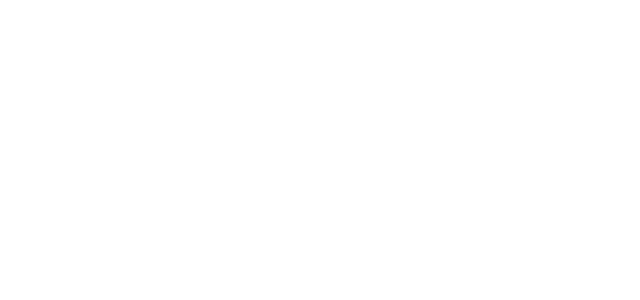
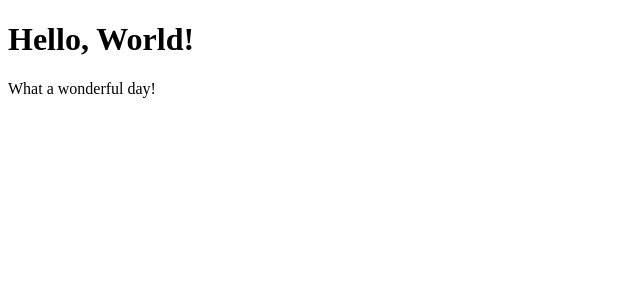
Before and after one commit to hgxxwon/React-esercizi, a React (Create React App) app: page / in a window 1280 px wide. Shown: the top 300 px of the page, without its empty margins (0-640 px from the left). Built offline with nearby package versions, Linux system fonts and the light colour scheme.

Commit message:
components_6

```diff
--- /dev/null
+++ b/src/Hello.js
@@ -0,0 +1,12 @@
+import React from "react";
+
+export class Hello extends React.Component{
+    render(){
+        return (
+            <div>
+            <h1>Hello, World!</h1>
+            <p>What a wonderful day!</p>
+          </div>
+        )
+    }
+}
--- a/src/index.js
+++ b/src/index.js
@@ -1,7 +1,7 @@
 import ReactDOM from "react-dom";
-import {App} from "./App";
+import { Hello } from "./Hello";
 
 
 const root = document.getElementById('root');
 
-ReactDOM.render(<App />, root);
+ReactDOM.render(<Hello />, root);
```
